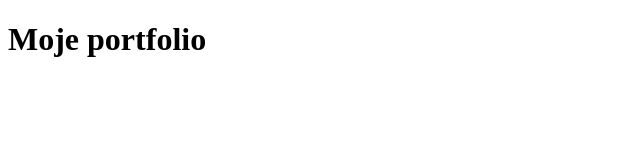
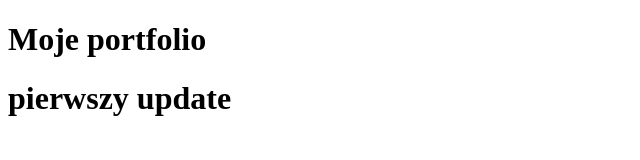
Before and after one commit to bartosz-garstka/bartosz-garstka.github.io, a plain HTML site: page index.html in a window 1280 px wide. Shown: the whole page, without its empty margins (0-640 px from the left). Drawn offline with Linux system fonts and the light colour scheme.

Commit message:
pierwszy update

```diff
--- a/index.html
+++ b/index.html
@@ -7,5 +7,6 @@
 </head>
 <body>
     <h1>Moje portfolio</h1>
+    <h1>pierwszy update</h1>
 </body>
 </html>
```
